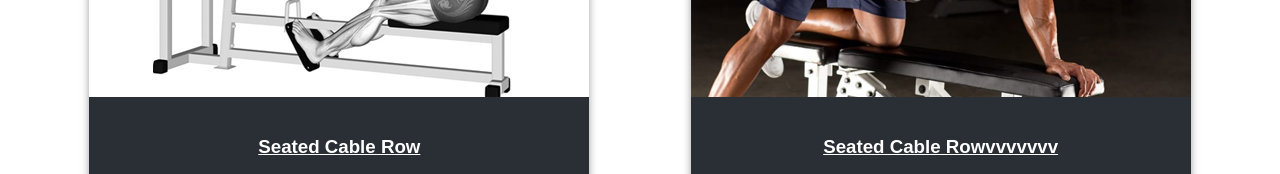
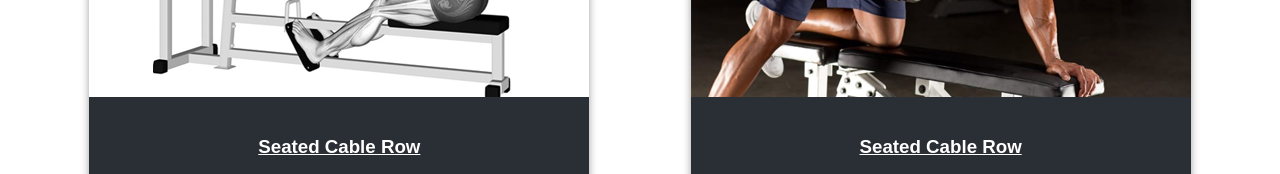
Before and after one commit to theqasim/howtogym, a plain HTML site: page pull-2.html in a window 1280 px wide. Shown: the part 960-1134 px from the top of the page. Drawn offline with Linux system fonts and the light colour scheme; a web font is replaced by a local one.

Commit message:
Update pull-2.html

```diff
--- a/pull-2.html
+++ b/pull-2.html
@@ -87,7 +87,7 @@
             </a>
             <div class="workout-content">
                 <u>
-                    <h3>Seated Cable Rowvvvvvvv</h3>
+                    <h3>Seated Cable Row</h3>
                 </u>
                 <p><b>How to:</b> Once you're at a bench, have one leg on the bench and the other to the side of the bench. Grab the dumbbell and bring it up whilst keeping your entire arm extended and keep your back straight. Squeeze your back and shoulder
                     muscles at the top of the movement, then return to the starting position.</p>
```
